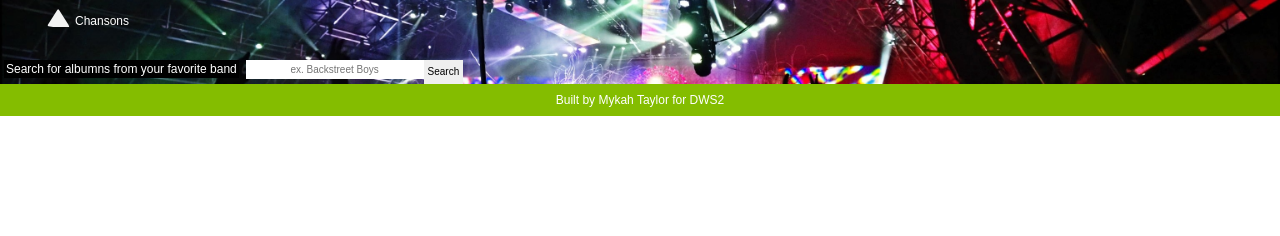
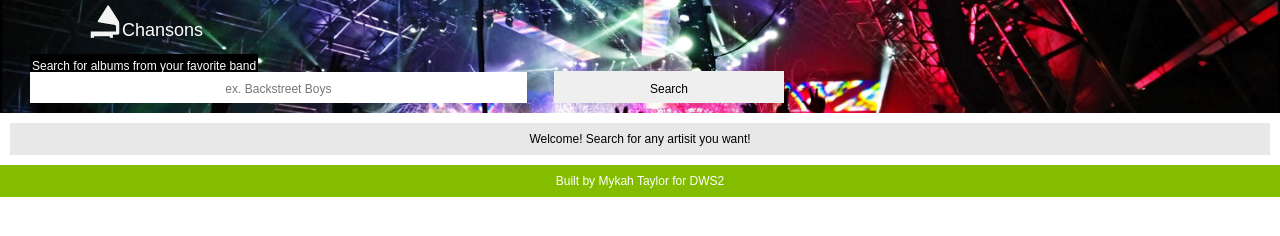
Before and after one commit to mykahT18/TaylorMykah_ApiSearchApp, a website: page index.html in a window 1280 px wide. Drawn offline with Linux system fonts and the light colour scheme.

Commit message:
Late update but this is what I have so far with the new project.

```diff
--- a/index.html
+++ b/index.html
@@ -13,15 +13,15 @@
 		<h1 class="logo">Chansons</h1>
 		<nav>
 			<ul>
-				<!-- <li><a href="#">Home</a></li>
+				<li><a href="#">Home</a></li>
 				<li><a href="#">About</a></li>
-				<li><a href="#">Contact</a></li> -->
+				<li><a href="#">Contact</a></li>
 			</ul>
 		</nav>
 
 		<form action="submit">
-		<p>
-			<label for="searchInput">Search for albumns from your favorite band</label>
+		<p class="input-holder">
+			<label for="searchInput">Search for albums from your favorite band</label>
 			<input class="searchInput" id="searchInput" type="text" placeholder="ex. Backstreet Boys">
 		</p>
 		<button class="search-button">Search</button>
@@ -30,7 +30,7 @@
 	</header>
 
 	<section class="results">
-		<h2 class="messageResults"></h2>
+		<h2 class="messageResults">Welcome! Search for any artisit you want!</h2>
 	</section>
 
 	<footer>
--- a/scss/Utilities/_mixins.scss
+++ b/scss/Utilities/_mixins.scss
@@ -4,3 +4,9 @@
   margin-bottom: $bottom;
   margin-left: $left;
 }
+@mixin padding($top, $right, $bottom, $left) {
+  padding-top: $top;
+  padding-right: $right;
+  padding-bottom: $bottom;
+  padding-left: $left;
+  }
--- a/scss/Utilities/_vars.scss
+++ b/scss/Utilities/_vars.scss
@@ -3,5 +3,5 @@ $color-prime:  #84bd00;
 $color-second: #ecebe8;
 $bg-color: #000000;
 $font-color-prime: #ffffff;
-$phone-font-size: 1.2rem;
+$font-size: 1.2rem;
 $base-font-size: 62.5%;
--- a/scss/base/_base.scss
+++ b/scss/base/_base.scss
@@ -6,20 +6,20 @@ html {
 }
 body {
 	margin: 0px 0px;
-	// background: $bg-color;
+	font-size: $font-size;
 	width: 100%;
 }
 header .logo{
     color: $font-color-prime;
     background-image: url(../images/turntable.png);
     background-repeat: no-repeat;
-    font-size: 1.2rem;
-    text-indent: 35px;
+    text-indent: 32px;
     margin-left: 3rem;
-    padding-top: 0.6rem;
+    padding-top: 1.6rem;
     position: absolute;
-    top: 0.9rem;
-    left: 1rem;
+    top: 0.5rem;
+    left: 6rem;
+    font-size: 1.8rem;
 }
 a{
 	text-decoration: none;
@@ -32,49 +32,73 @@ a{
 // section
 .results{
 
-
-}
-p{
-	color: $font-color-prime;
+	@include margin(1rem, 1rem, 1rem, 1rem);
 }
 article img{
-
-
+    width: 50%;
+    height: 100%;
+}
+.input-holder{
+	color: $font-color-prime;
 }
 label{
 	background-color: $bg-color;
-	padding: 0.2rem 0.2rem;
-	margin-left: 0.4rem;
-	font-size: $phone-font-size;
+	padding: 0.5rem 0.2rem;
+	margin-left: 1rem;
+	font-size: $font-size;
+	@media (min-width: 600px){
+		@include margin(0rem, 0rem, 0.5rem, 3rem);
+	}
 }
 form{
 	margin-top: 4rem;
 	display: flex;
 	flex-direction: row;
-	align-items: center;
+}
+article div {
+	h3{
+		@include margin(0.8rem, 0rem, 0.5rem, 0.5rem);
+		font-weight: bold;
+	}
+	p{
+		@include margin(0.8rem, 0rem, 0.5rem, 0.5rem);
+		font-weight: none;
+	}
+}
+article {
+	background: $color-prime;
+	display: flex;
+	// width: 100%;
+	margin: 0.3rem;
+}
 
-}
-article div{
-	background: $color-prime;
-    width: 100%;
-}
-input::-webkit-input-placeholder{
-
-}
 .searchInput{
-	@include margin(0rem, 0rem, 0.5rem, 0.4rem);
-	// margin-left: 0.4rem;
+	@include margin(0.6rem, 1.8rem, 1rem, 1rem);
+	@include padding(1rem, 5.4rem, 0.7rem, 5.4rem);
 	outline: none;
 	border: none;
-    padding: 0.4rem 2.3rem;
-	// margin-bottom: 0.5rem;
-	// background-color: blue;
 	text-align: center;
+	width: 89.6%;
+	@media (min-width: 600px){
+		@include margin(0rem, 0rem, 0.5rem, 3rem);
+	}
 }
 .search-button{
-	// background: red;
+	@include margin(1.8rem, 2.3rem, 1rem, 0rem);
     border: none;
-    padding: 0.7rem 0.4rem;
-    margin-right: 0.2rem;
+    padding: 0.8rem 0.6rem;
+    width: 17.9%;
+    @media (min-width: 600px){
+    	@include margin(1.1rem, 2.3rem, 1rem, 0rem);
+    	padding-top: 1.2rem;
+    }
+}
+.messageResults{
+	background-color: #e8e8e8;
+	@include padding(1rem, 3.9rem, 1rem, 3.9rem);
+	padding: 1rem 3.9rem;
 
+	@media(min-width: 600px){
+		text-align: center;
+	}
 }
--- a/scss/layout/_nav.scss
+++ b/scss/layout/_nav.scss
@@ -1,8 +1,7 @@
 nav {
 
-
 	ul li{
-
+		display: none;
 	}
 }
 ul{
@@ -24,6 +23,6 @@ footer{
 	p{
 		padding: 1rem 0.3rem;
 		text-align: center;
-		font-size: $phone-font-size;
+		font-size: $font-size;
 	}
 }
```
Also changed, not shown: CSS/main.css.
